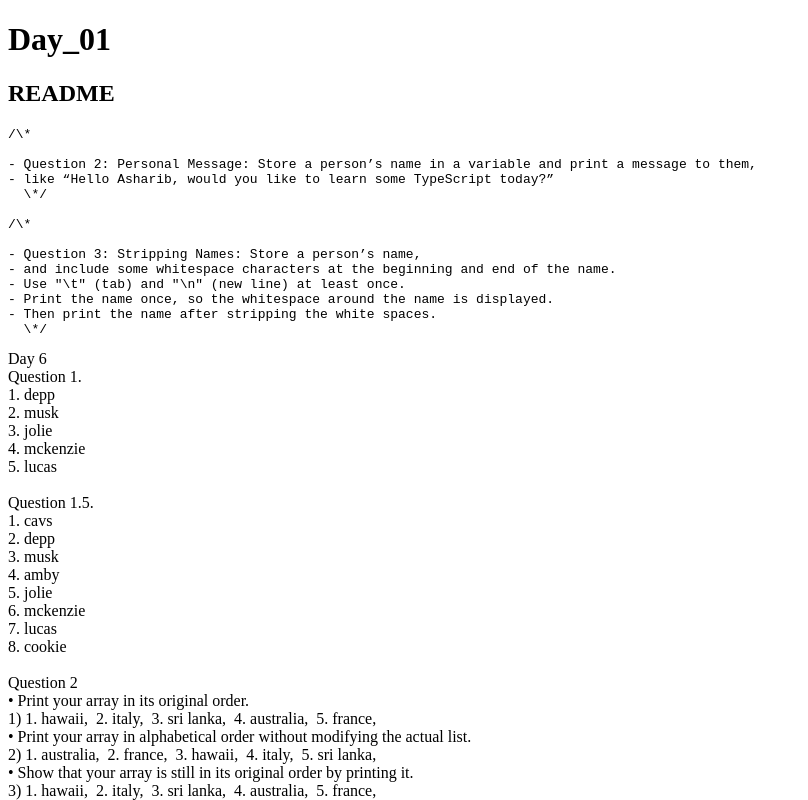
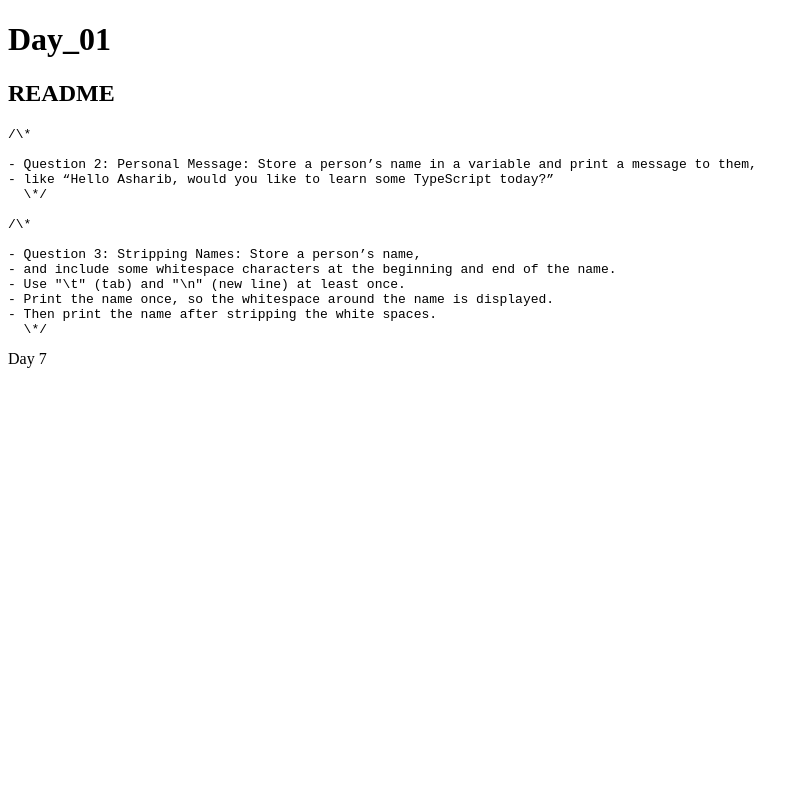
Before and after one commit to ayseboogie/daysOfCode, a Next.js app: page /Day_01 in a window 1280 px wide. Shown: the top 800 px of the page, without its empty margins (0-808 px from the left). Built offline with nearby package versions, Linux system fonts and the light colour scheme.

Commit message:
day 7 prep

```diff
--- a/src/pages/[day].tsx
+++ b/src/pages/[day].tsx
@@ -3,7 +3,7 @@ import fs from "fs";
 import path from "path";
 import { useRouter } from "next/router";
 import React from "react";
-import DaySix from "../../public/Day_06/answers";
+import DaySeven from "../../public/Day_07/answers";
 
 interface Props {
   readmeContent: string;
@@ -19,7 +19,7 @@ const DayPage: React.FC<Props> = ({ readmeContent }) => {
       <h2>README</h2>
       <pre>{readmeContent}</pre>
 
-      <DaySix />
+      <DaySeven />
     </div>
   );
 };
```
